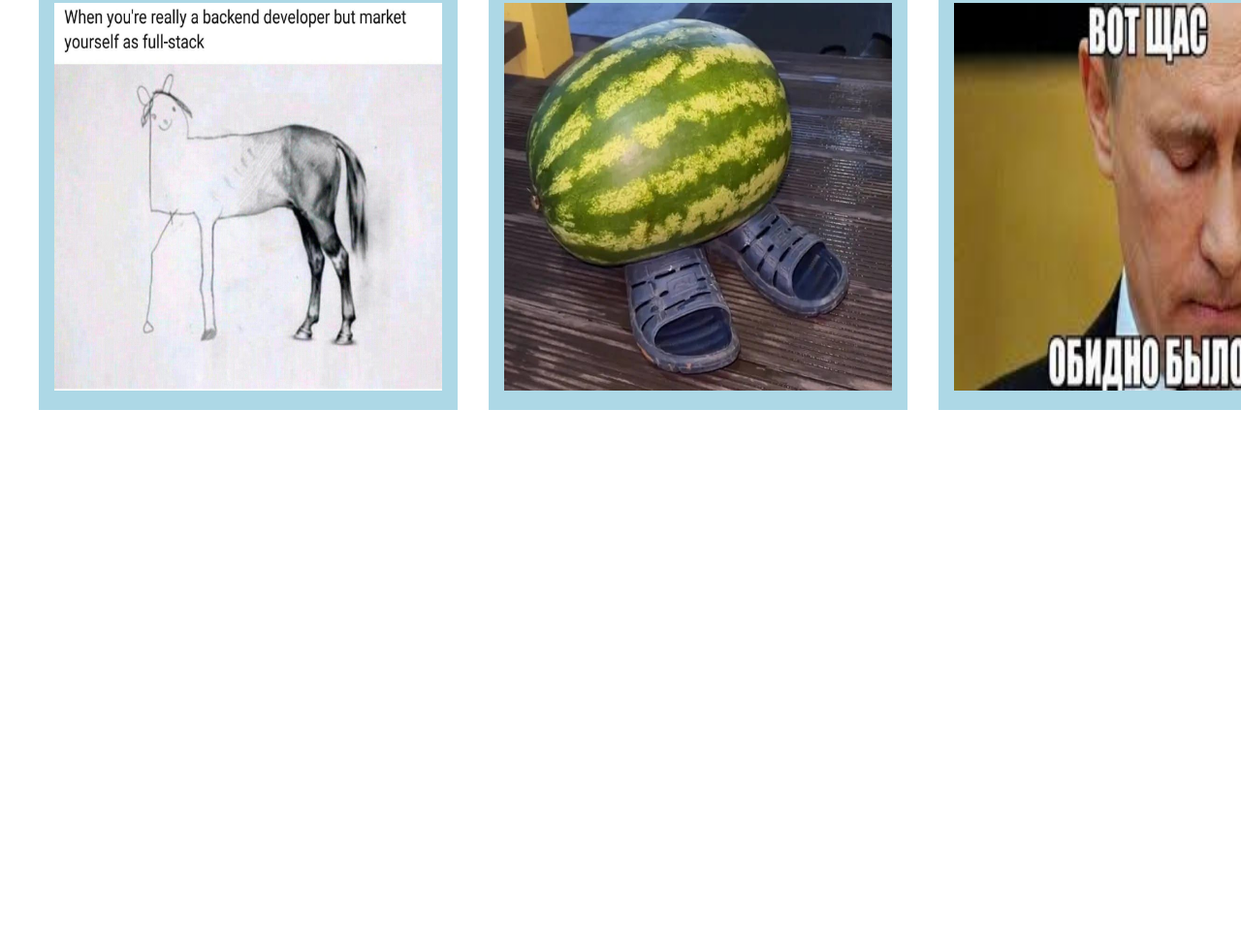
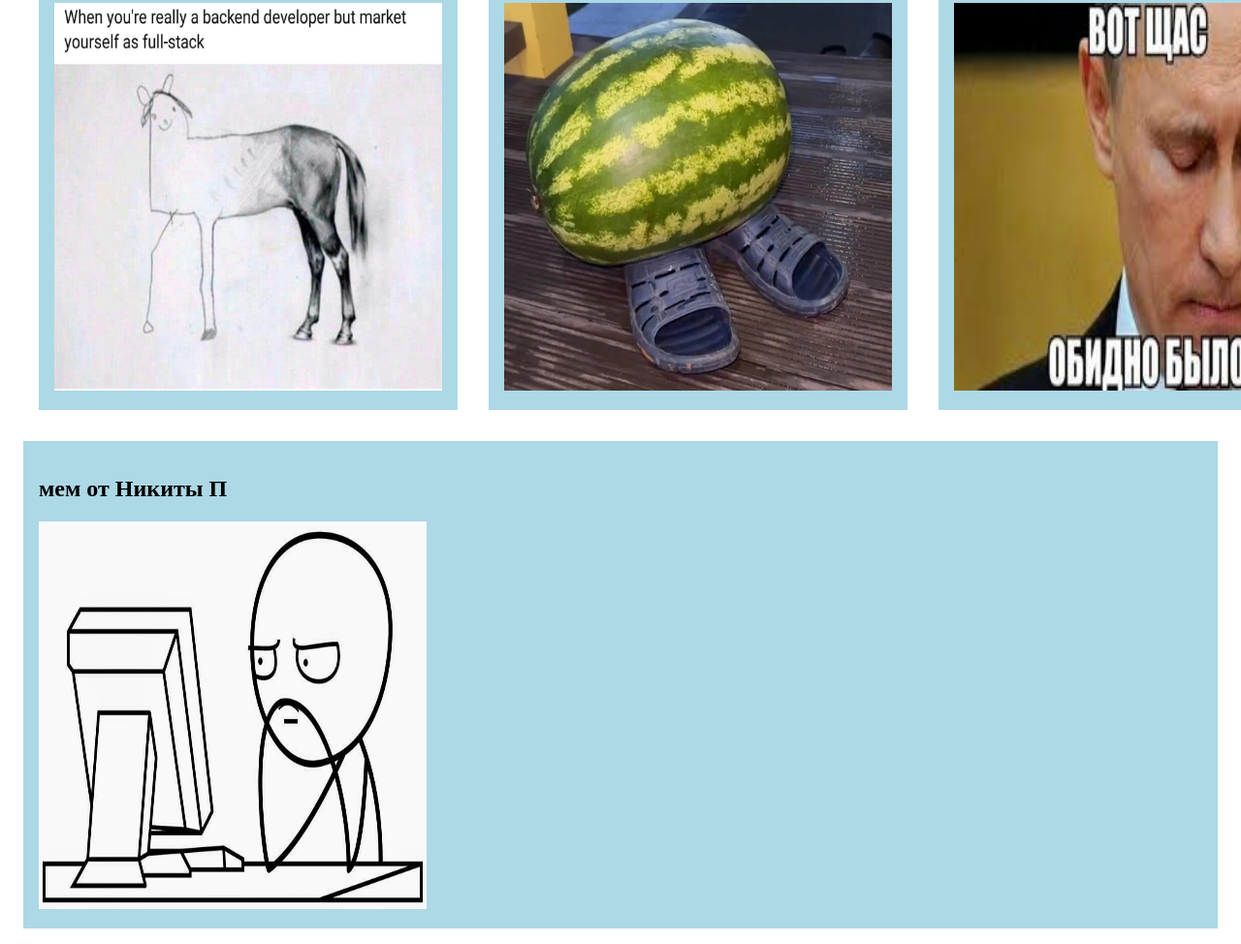
Before and after one commit to s3reg/web__2, a plain HTML site: page index.html in a window 1280 px wide. Shown: the part 176-1150 px from the top of the page at 97% size. Before the commit the page ends 800 px from the top, so only its background shows below. Drawn offline with Linux system fonts and the light colour scheme.

Commit message:
никита полуденцев

```diff
--- a/index.html
+++ b/index.html
@@ -24,6 +24,10 @@
       <img src="web3.jpg" alt="мем от платона1">
     </div>
   </div>
+  <div class="card">
+    <h2>мем от Никиты П</h2>
+    <img src="мем.jpg" alt="Мем от Никиты П">
+  </div>
 </body>
 
 </html>
```
Also changed, not shown: мем.jpg (added).
